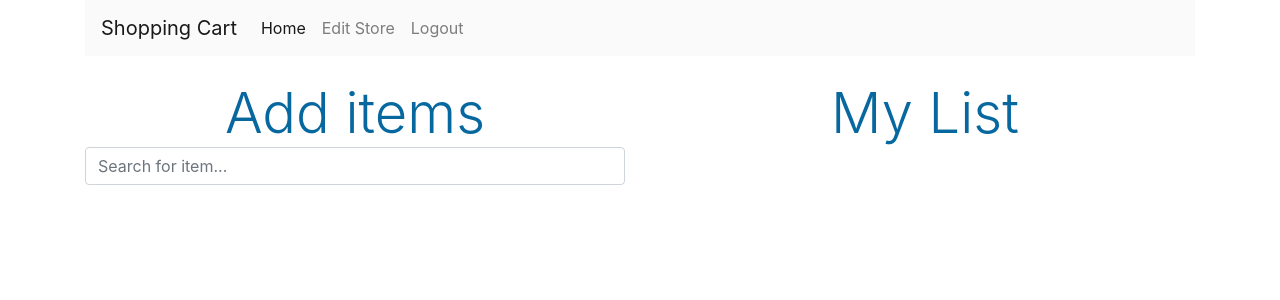
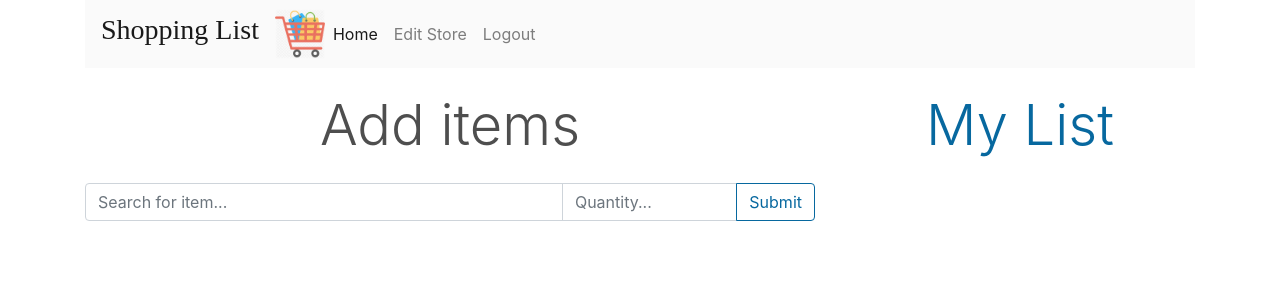
Before and after one commit to rixong/shopping-list-spa, a React (Create React App) app: page / in a window 1280 px wide. Shown: the top 300 px of the page. Built offline with nearby package versions, Linux system fonts and the light colour scheme; a web font is replaced by a local one.

Commit message:
added quantity input and search logic

```diff
--- a/src/components/AddItems.js
+++ b/src/components/AddItems.js
@@ -3,12 +3,13 @@ import { store } from '../seed';
 
 const AddItems = () => {
 
-  const [queryTerm, setQueryTerm] = useState('')
+  const [queryTerm, setQueryTerm] = useState({ item: '', quantity: '' })
   const [searchResults, setSearchResults] = useState([]);
+  const [myList, setMyList] = useState([]);
 
   const onHandleChange = (e) => {
     console.log(e.target.value)
-    setQueryTerm(e.target.value)
+    setQueryTerm({ ...queryTerm, [e.target.name]: e.target.value })
     if (e.target.value !== '') {
       setSearchResults(store.filter(item => item.includes(e.target.value)));
     } else {
@@ -18,24 +19,51 @@ const AddItems = () => {
 
   const onClickItem = (e) => {
     console.log(e.target.textContent)
-    setQueryTerm(e.target.textContent)
+    setQueryTerm({ ...queryTerm, item: e.target.textContent })
     setSearchResults('');
+  }
+
+  const onClickSubmit = () => {
+    setMyList([...myList.concat(queryTerm)]);
+    setQueryTerm({item:'', quantity:''});
+    console.log(myList);
   }
 
   return (
     <React-fragment>
-      <div className="display-4 text-center text-primary">Add items</div>
+      <div className="display-4 text-center text-dark mb-4">Add items</div>
       <form>
         <div className="input-group">
           <input
             className="form-control"
+            id="item-input"
             type="text"
             placeholder="Search for item..."
-            value={queryTerm}
+            value={queryTerm.item}
             onChange={(e) => onHandleChange(e)}
-          // aria-label="enter item"
-          >
-          </input>
+            name="item"
+            aria-label="enter item"
+            required
+            ></input>
+          <input
+            className="form-control"
+            id="quantity-input"
+            type="text"
+            placeholder="Quantity..."
+            value={queryTerm.quantity}
+            onChange={(e) => onHandleChange(e)}
+            aria-label="enter quantity"
+            name="quantity"
+          ></input>
+          <div className="input-group-append">
+            <button
+              className="btn btn-outline-primary"
+              type="button"
+              id="button-addon2"
+              onClick={onClickSubmit}
+            >Submit</button>
+          </div>
+
         </div>
         <ul className="list-group-flush">
           {searchResults ?
--- a/src/components/App.js
+++ b/src/components/App.js
@@ -9,10 +9,10 @@ const App = () => {
     <div className="container">
       <Navbar />
       <div className="row mt-4">
-        <div className="col">
+        <div className="col-8">
           <AddItems/>
         </div>
-        <div className="col">
+        <div className="col-4 bg-alert">
           <CurrentList/>
         </div>
       </div>
--- a/src/components/Navbar.js
+++ b/src/components/Navbar.js
@@ -4,7 +4,9 @@ import React from 'react';
 const Navbar = () => {
   return (
     <nav className="navbar navbar-expand-lg navbar-light bg-light">
-  <a className="navbar-brand" href="www.rickglascock.com">Shopping Cart</a>
+      <a className="navbar-brand" href="www.rickglascock.com">
+        <div className="h3" >Shopping List</div></a>
+        <img src='/shopping-cart-logo.png' alt="shopping cart" style={{ width: '50px' }}></img>
       <button className="navbar-toggler" type="button" data-toggle="collapse" data-target="#navbarNav" aria-controls="navbarNav" aria-expanded="false" aria-label="Toggle navigation">
         <span className="navbar-toggler-icon"></span>
       </button>
--- a/src/custom.css
+++ b/src/custom.css
@@ -1,3 +1,7 @@
-body {
+#item-input {
+  width:45%;
+}
 
-}
+/* #quantity-input {
+  width:25%;
+} */
```
Also changed, not shown: public/shopping-cart-logo.png (added). Lines whose indentation alone changed are shown as unchanged.
